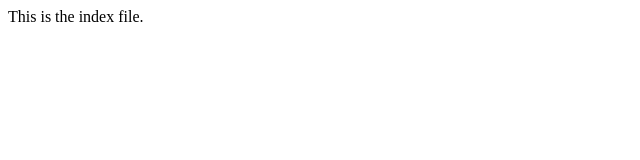
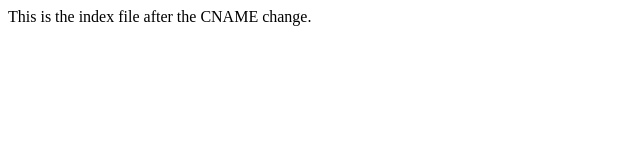
Before and after one commit to sharonhunter/sharonhunter.github.io, a plain HTML site: page index.html in a window 1280 px wide. Shown: the whole page, without its empty margins (0-640 px from the left). Drawn offline with Linux system fonts and the light colour scheme.

Commit message:
Test change after DNS update.

```diff
--- a/index.html
+++ b/index.html
@@ -1 +1 @@
-<p>This is the index file.</p>
+<p>This is the index file after the CNAME change.</p>
```
